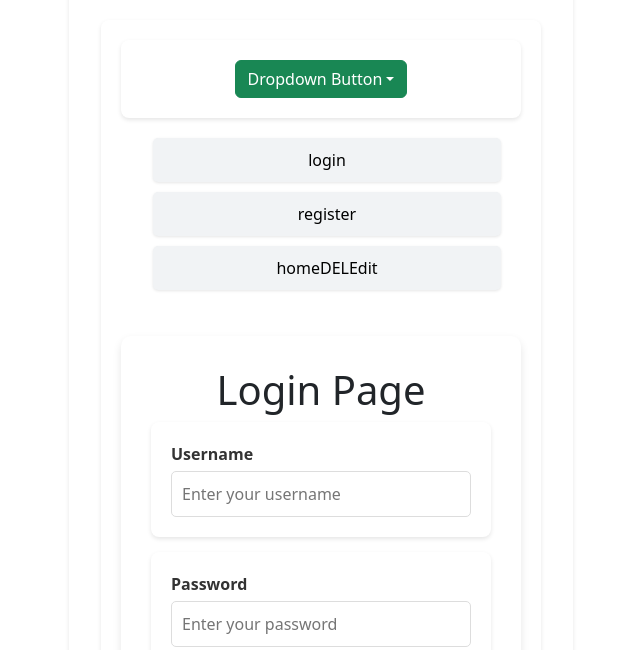
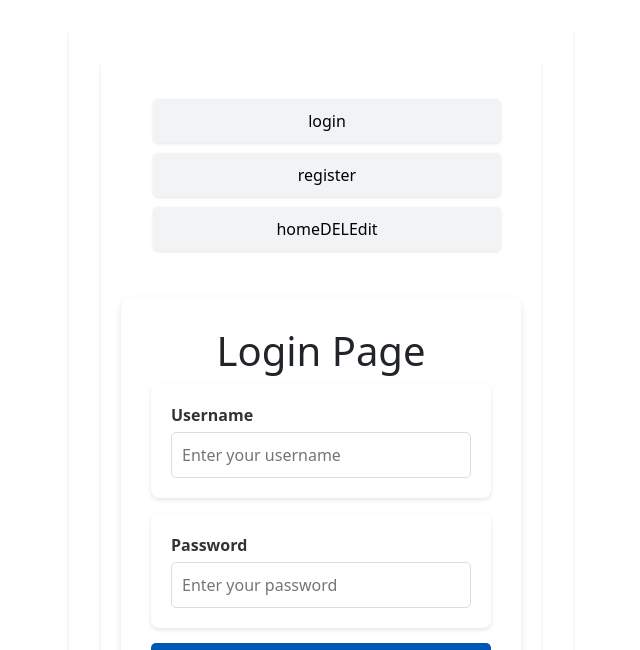
Before and after one commit to topshager/dropnox-django, a React (Vite) app in the folder frontend/: page / in a window 1280 px wide. Shown: the part 162-812 px from the top of the page, without its empty margins (319-959 px from the left). Built offline with nearby package versions, Linux system fonts and the light colour scheme.

Commit message:
update-App.jsx - remove  Dropdown from login page

```diff
--- a/frontend/src/App.jsx
+++ b/frontend/src/App.jsx
@@ -1,5 +1,5 @@
 import React from "react";
-import { BrowserRouter as Router, Routes, Route } from "react-router-dom";
+import { BrowserRouter as Router, Routes, Route, useLocation } from "react-router-dom";
 import Login from "./pages/login/login";
 import Register from "./pages/register/register";
 import Home from "./pages/home/home";
@@ -17,14 +17,13 @@ import { Dropdown } from 'react-bootstrap';
 import 'bootstrap/dist/css/bootstrap.min.css';
 import 'bootstrap/dist/js/bootstrap.bundle.min.js';
 
-function App() {
-  const id = localStorage.getItem("id")
-  console.log(id)
 
-
+function Layout({children}){
+  const location = useLocation();
+  const excludedPaths =  ["/", "/loginTest"];
   return (
-    <Router>
     <div>
+      {!excludedPaths.includes(location.pathname) && (
     <Dropdown>
 <Dropdown.Toggle variant="success" id="dropdown-basic">
 Dropdown Button
@@ -35,6 +34,22 @@ function App() {
 <Dropdown.Item href="/new_folder">New folder</Dropdown.Item>
 </Dropdown.Menu>
 </Dropdown>
+      )}
+
+  {children}
+</div>
+);
+}
+
+
+function App() {
+  const id = localStorage.getItem("id")
+  console.log(id)
+
+
+  return (
+    <Router>
+            <Layout>
               <nav>
           <ul>
             <li>
@@ -64,7 +79,7 @@ function App() {
       <Route path="/bin" element={<Recycling_Bin/>}/>
       <Route path="/loginTest" element={<Logins/>}/>
     </Routes>
-    </div>
+    </Layout>
   </Router>
   );
 };
```
Lines whose indentation alone changed are shown as unchanged.
